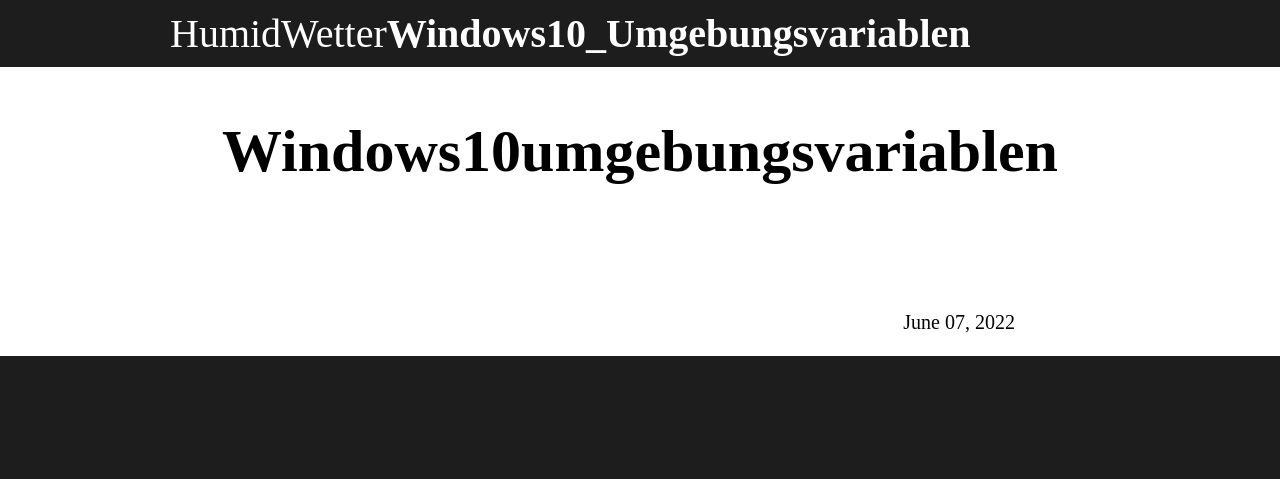
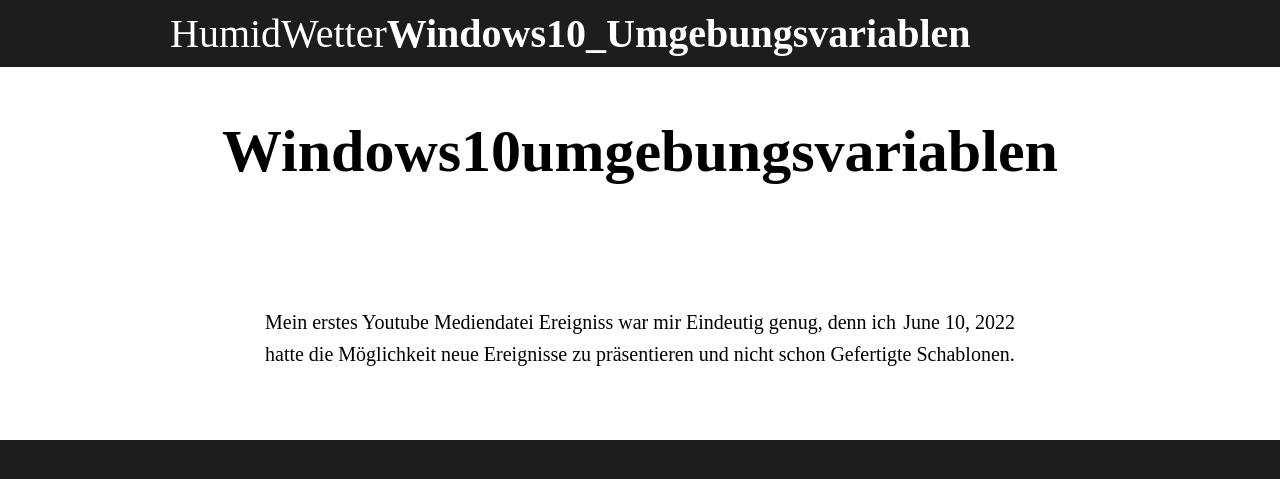
Before and after one commit to ledlightjungledStefan/Osterei, a Jekyll site: the page built from _posts/2022-06-10-Windows10Umgebungsvariablen.markdown, in a window 1280 px wide. Shown: the top 479 px of the page. Built offline with Jekyll 4.4.1, drawn with Linux system fonts in a browser that asks for light colours; some web fonts are replaced.

Commit message:
Update and rename 2022-06-07-Windows10Umgebungsvariablen.markdown to 2022-06-10-Windows10Umgebungsvariablen.markdown

```diff
--- a/_posts/2022-06-07-Windows10Umgebungsvariablen.markdown
+++ b/_posts/2022-06-10-Windows10Umgebungsvariablen.markdown
@@ -6,3 +6,5 @@
 image_path: /Osterei/assets/images/cupcakes/chocolate_banana.png
 description: Rich chocolate cupcake with chocolate icing, chocolate icing in different colours.
 ---
+Mein erstes Youtube Mediendatei Ereigniss war mir Eindeutig genug, denn ich hatte die Möglichkeit neue
+Ereignisse zu präsentieren und nicht schon Gefertigte Schablonen.
```
